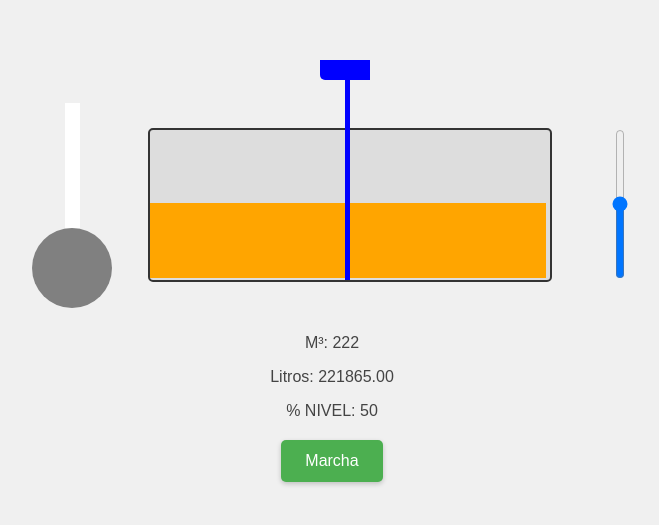
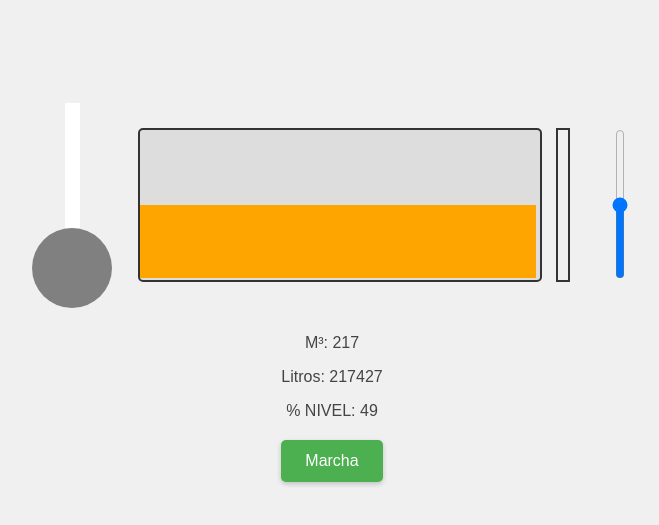
Before and after one commit to XuanSerra/scada-tanque, a plain HTML site: page index.html in a window 1280 px wide. Shown: the part 133-658 px from the top of the page, without its empty margins (308-967 px from the left). Drawn offline with Linux system fonts and the light colour scheme.

Commit message:
Add files via upload

```diff
--- a/index.html
+++ b/index.html
@@ -66,38 +66,31 @@
         }
         .water {
             width: calc(100% - 4px);
-            height: 50%; /* Nivel inicial del 50% */
+            height: 49%; /* Nivel inicial del 49%, como en la imagen */
             position: absolute;
             bottom: 2px;
             background-color: #FFA500; /* Naranja, como en tu imagen */
             transition: height 0.5s ease;
         }
-        .pipe {
-            width: 20px;
-            height: 200px; /* Altura suficiente para simular la curva */
-            position: relative;
-            display: inline-block;
-            margin-left: -10px; /* Ajuste para conectar con el tanque */
+        .level-indicator {
+            position: absolute;
+            right: -30px; /* Ajuste para posicionar al lado derecho del tanque */
+            top: 50%;
+            transform: translateY(-50%);
+            width: 10px;
+            height: 150px;
+            border: 2px solid #333;
+            background-color: transparent;
         }
-        .pipe-path {
-            width: 20px;
-            height: 200px;
-            background: linear-gradient(90deg, transparent 10px, blue 10px, blue 15px, transparent 15px);
+        .level-indicator-fill {
+            width: 100%;
+            background-color: #00008B; /* Azul marino, como en la imagen */
             position: absolute;
-            top: -50px; /* Ajuste para posicionar arriba del tanque */
-            left: 0;
-        }
-        .pipe-curve {
-            width: 50px; /* Ancho de la curva */
-            height: 20px; /* Altura de la curva */
-            background: blue;
-            position: absolute;
-            top: -70px; /* Posicionar la curva 90° arriba */
-            left: -15px; /* Ajuste para conectar con el tubo vertical */
-            border-radius: 0 0 0 5px; /* Curva suave en la esquina inferior izquierda */
+            bottom: 0;
+            transition: height 0.5s ease;
         }
         .slider-container {
-            margin-left: 20px;
+            margin-left: 40px; /* Desplazado más a la derecha para no interferir con % NIVEL */
             display: inline-block;
         }
         .slider {
@@ -145,19 +138,18 @@
             </div>
             <div class="tank">
                 <div class="water" id="water-level"></div>
-                <div class="pipe">
-                    <div class="pipe-path"></div>
-                    <div class="pipe-curve"></div>
+                <div class="level-indicator">
+                    <div class="level-indicator-fill" id="level-indicator-fill"></div>
                 </div>
             </div>
             <div class="slider-container">
-                <input type="range" class="slider" id="level-slider" min="0" max="100" value="50">
+                <input type="range" class="slider" id="level-slider" min="0" max="100" value="49">
             </div>
         </div>
         <div class="info">
-            <p>M³: <span id="m3">222</span></p>
-            <p>Litros: <span id="liters">221865.00</span></p>
-            <p>% NIVEL: <span id="percentage">50</span></p>
+            <p>M³: <span id="m3">217</span></p>
+            <p>Litros: <span id="liters">217427</span></p>
+            <p>% NIVEL: <span id="percentage">49</span></p>
         </div>
         <div class="controls">
             <button id="pump-toggle" class="pump-button">Marcha</button>
@@ -169,6 +161,7 @@
         const pumpRectangle = document.getElementById("pump-rectangle");
         const pumpToggle = document.getElementById("pump-toggle");
         const waterLevel = document.getElementById("water-level");
+        const levelIndicatorFill = document.getElementById("level-indicator-fill");
         const slider = document.getElementById("level-slider");
         const m3Display = document.getElementById("m3");
         const litersDisplay = document.getElementById("liters");
@@ -200,12 +193,13 @@
         const totalLiters = 443730; // Capacidad total en litros (443,73 m³)
         slider.addEventListener("input", function() {
             const percentage = parseInt(slider.value);
-            const liters = (percentage / 100) * totalLiters;
+            const liters = Math.floor((percentage / 100) * totalLiters); // Litros sin decimales
             const m3 = Math.floor(liters / 1000); // M³ en enteros
             waterLevel.style.height = percentage + "%";
+            levelIndicatorFill.style.height = percentage + "%"; // Actualizar el indicador de nivel
             percentageDisplay.textContent = percentage;
             m3Display.textContent = m3;
-            litersDisplay.textContent = liters.toFixed(2); // Litros con 2 decimales
+            litersDisplay.textContent = liters; // Litros sin decimales
         });
     </script>
 </body>
```
